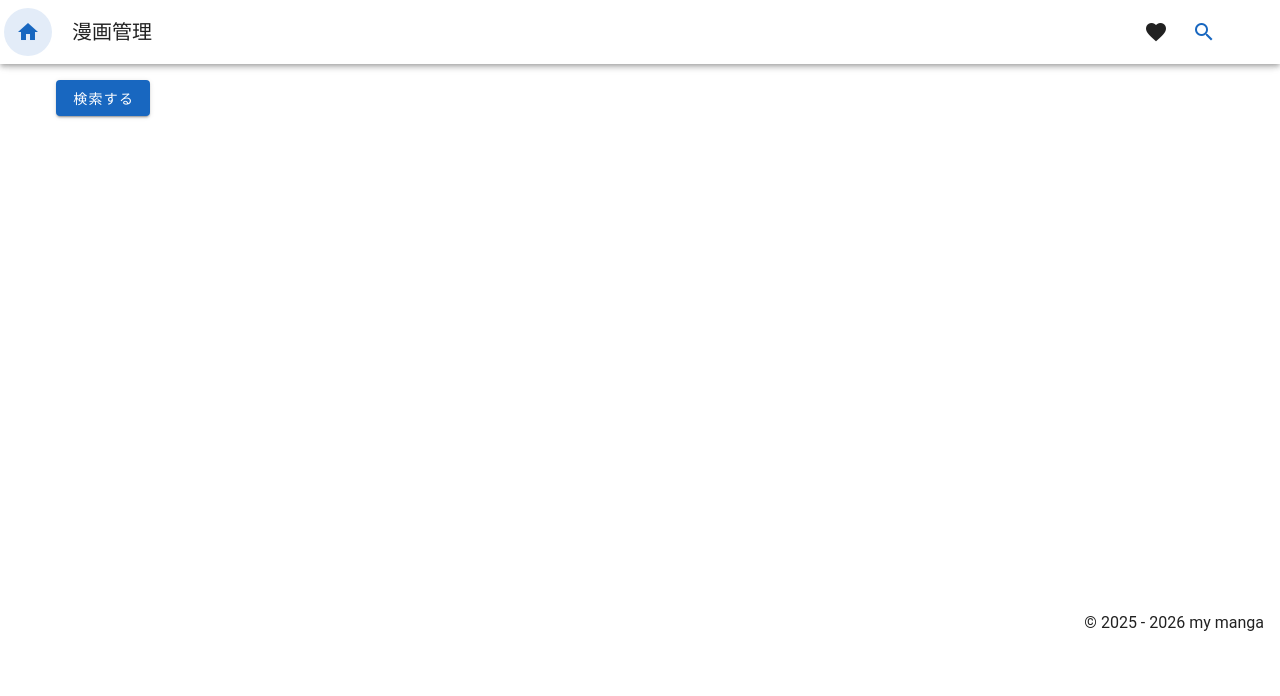
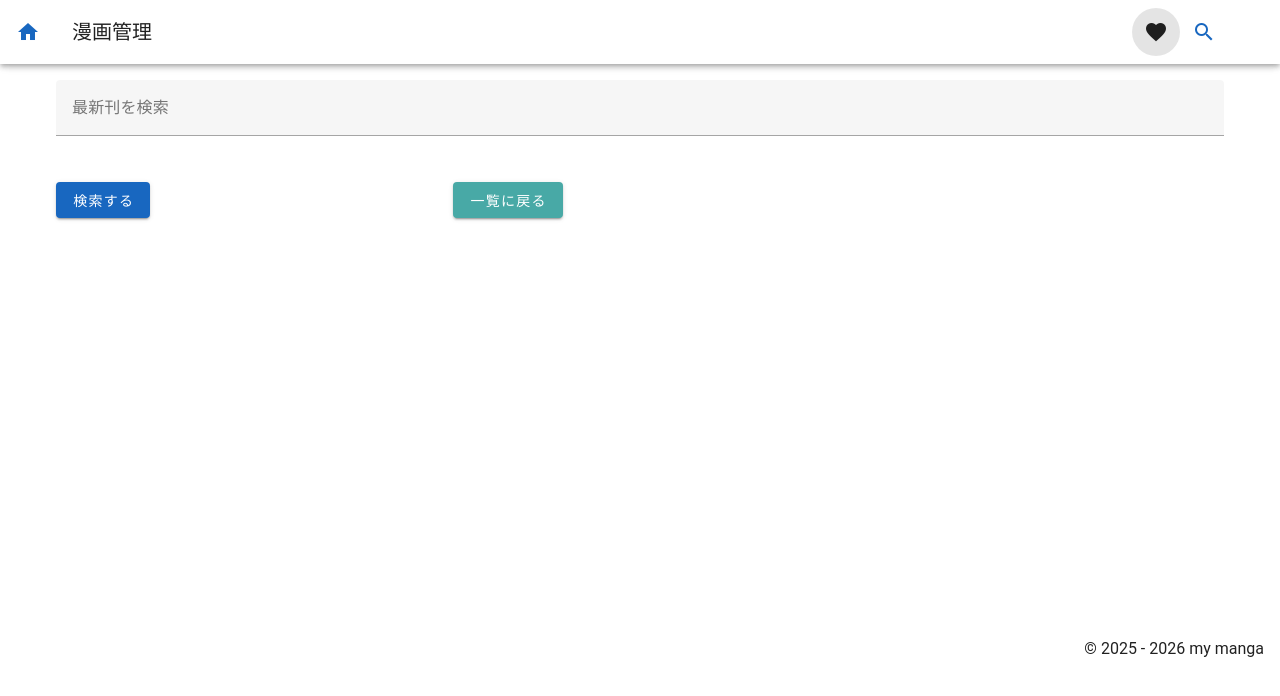
Before and after one commit to gaobusystem/vuejsBookapp, a Vue app: page /search/new in a window 1280 px wide. Before the commit this address led to /. Shown: the top 696 px of the page. Built offline with nearby package versions, Linux system fonts and the light colour scheme; some icons are missing.

Commit message:
最新刊取得ページ対応

```diff
--- a/src/global/Header.vue
+++ b/src/global/Header.vue
@@ -11,7 +11,7 @@
     <div class="flex-grow-1"></div>
 
     <!-- ハート -->
-    <v-btn icon>
+    <v-btn icon to="/search/new">
       <v-icon>mdi-heart</v-icon>
     </v-btn>
 
--- /dev/null
+++ b/src/pages/BookSearchNew.vue
@@ -0,0 +1,205 @@
+<template>
+  <div>
+    <!-- 検索フォーム -->
+    <v-row>
+      <v-col cols="12">
+        <v-text-field
+          label="最新刊を検索"
+          v-model="keyword"
+        />
+      </v-col>
+    </v-row>
+
+    <!-- ボタン行 -->
+    <v-row>
+      <v-col cols="4">
+        <v-btn
+          color="primary"
+          @click="search"
+        >
+          検索する
+        </v-btn>
+      </v-col>
+
+      <v-col cols="5">
+        <v-btn
+          color="secondary"
+          to="/"
+        >
+          一覧に戻る
+        </v-btn>
+      </v-col>
+    </v-row>
+
+    <!-- 検索結果 -->
+    <v-row>
+      <v-col
+        cols="12"
+        md="6"
+        v-for="(book, index) in searchResults"
+        :key="index"
+      >
+        <v-card class="mx-auto pa-2">
+
+          <v-row>
+            <!-- 画像 -->
+            <v-col cols="4">
+              <v-img :src="book.image" height="120" cover />
+            </v-col>
+
+            <!-- 本の情報 -->
+            <v-col cols="8">
+              <v-card-title class="text-h6">
+                {{ book.title }}
+              </v-card-title>
+              <div class="mb-2">
+                {{ book.titleKana }}　著者：{{ book.author }}　出版社：{{ book.publisher }}
+              </div>
+              <div class="mb-2">
+               発売日：{{ book.publishedDate }}
+              </div>
+
+              <v-spacer />
+
+              <v-card-actions>
+                <v-btn
+                  icon
+                  color="indigo"
+                  @click="addBookList(index)"
+                >
+                  <v-icon>mdi-plus</v-icon>
+                </v-btn>
+              </v-card-actions>
+            </v-col>
+          </v-row>
+
+        </v-card>
+      </v-col>
+    </v-row>
+  </div>
+</template>
+
+
+
+<script setup>
+import { ref,  nextTick } from 'vue'
+import { useLoaderStore } from '@/stores/loader'
+const loader = useLoaderStore()
+
+const props = defineProps({
+  books: {
+    type: Array,
+    required: true
+  }
+})
+
+// -------------------------
+// state
+// -------------------------
+const keyword = ref('')
+const searchResults = ref([])
+
+// -------------------------
+// emit
+// -------------------------
+const emit = defineEmits(['add-book-list'])
+
+// -------------------------
+// methods
+// -------------------------
+function addBookList(index) {
+  emit('add-book-list', searchResults.value[index])
+}
+
+function parseSalesDate(dateStr) {
+  if (!dateStr) return null
+
+  // "2021年04月30日頃" → "2021-04-30"
+  const cleaned = dateStr
+    .replace("頃", "")
+    .replace("年", "-")
+    .replace("月", "-")
+    .replace("日", "")
+
+  const d = new Date(cleaned)
+  return isNaN(d.getTime()) ? null : d
+}
+
+function isWithinSixMonths(date) {
+  if (!date) return false
+
+  const now = new Date()
+  const sixMonthsAgo = new Date()
+  sixMonthsAgo.setMonth(now.getMonth() - 6)
+
+  return date >= sixMonthsAgo
+}
+
+async function search() {
+
+  searchResults.value = []
+  if (props.books.length <= 0 ){
+    return ""
+  }
+
+  loader.show()
+
+ for (let book of props.books) {
+
+  const baseUrl = 'https://app.rakuten.co.jp/services/api/BooksBook/Search/20170404?'
+  const params = {
+    applicationId:"1081189654826734250",
+    title: `${book.title}`,
+    hits: 3,
+    page: 1,
+    sort:"-releaseDate",
+    formatVersion: 2
+  }
+  await new Promise(resolve => setTimeout(resolve, 500))
+  const queryParams = new URLSearchParams(params)
+  console.log(book.title)
+
+  // fetch
+  const response = await fetch(baseUrl + queryParams)
+    .then(res => res.json())
+
+  console.log(response.Items)
+  // push results
+  for (let book of response.Items) {
+    const publishedDate = book.salesDate
+      console.log(publishedDate)
+    const parsedDate = parseSalesDate(publishedDate)
+  console.log(parsedDate)
+    // 過去1年以内だけ追加
+    if (isWithinSixMonths(parsedDate)) {
+        console.log("target")
+      const isbn = book.isbn
+      const title = book.title
+      const titleKana = book.titleKana
+      const author = book.author
+      const publisher = book.publisherName
+      const img = book.mediumImageUrl
+
+      searchResults.value.push({
+        isbn: isbn,
+        title: title || '',
+        titleKana: titleKana || '',
+        author: author || '',
+        publisher: publisher || '',
+        publishedDate: publishedDate || '',
+        image: img  || '',
+      })
+    }
+  }
+
+ }
+
+  loader.hide()
+
+  console.log("searchResults.value")
+  console.log(searchResults.value)
+}
+</script>
+
+<style>
+</style>
--- a/src/router/index.js
+++ b/src/router/index.js
@@ -3,7 +3,7 @@ import BookIndex from '@/pages/BookIndex.vue'
 import BookSearch from '@/pages/BookSearch.vue'
 import BookEdit from '@/pages/BookEdit.vue'
 //import ConfDownload from '@/pages/ConfDownload.vue'
-
+import BookSearchNew from '@/pages/BookSearchNew.vue'
 const routes = [
   {
     path: '/',
@@ -14,6 +14,11 @@ const routes = [
     path: '/search',
     name: 'BookSearch',
     component: BookSearch
+  },
+  {
+    path: '/search/new',
+    name: 'BookSearchNew',
+    component: BookSearchNew
   },
   {
     path: '/edit/:id',
```
